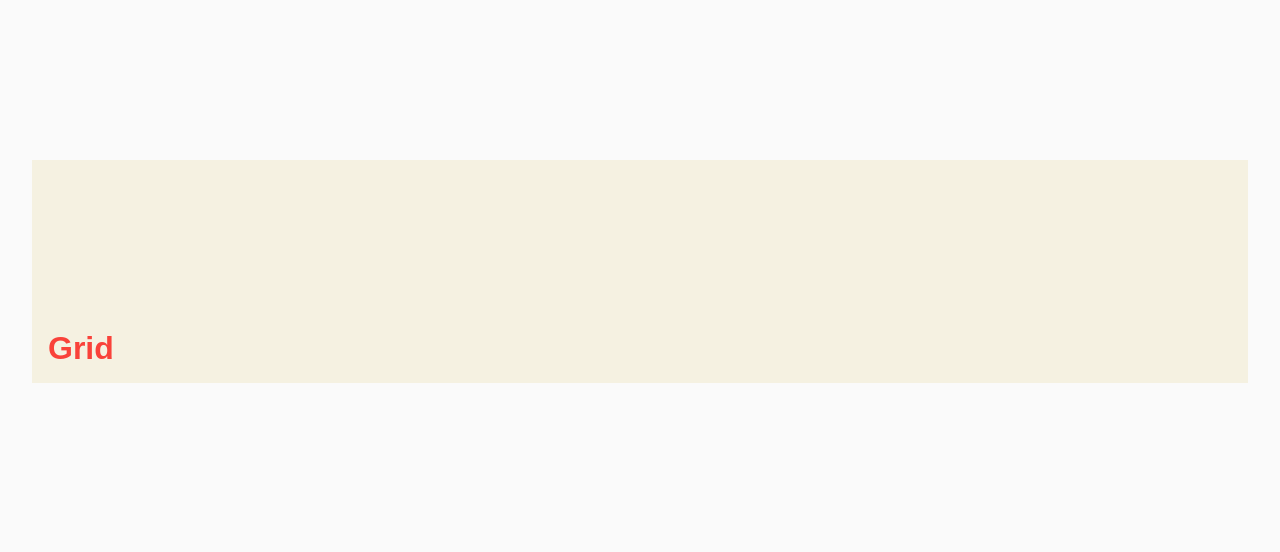
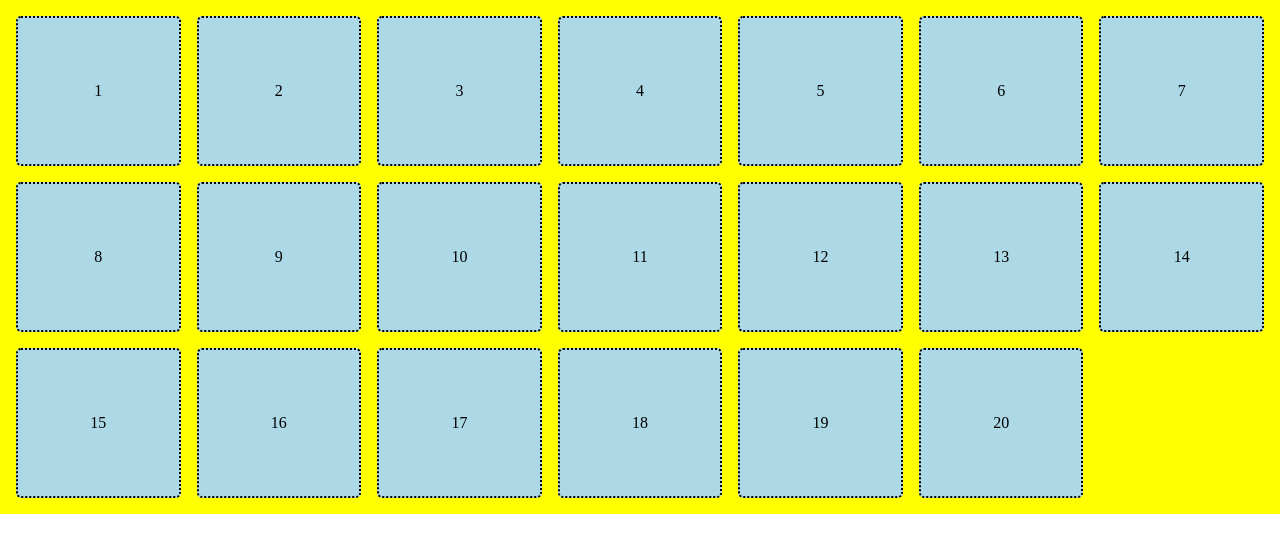
Before and after one commit to GitHubMaxwell/layout_playground, a React app: page / in a window 1280 px wide. Shown: the top 552 px of the page. Built offline with nearby package versions, Linux system fonts and the light colour scheme.

Commit message:
grid boxes done next mondrian

```diff
--- a/index.html
+++ b/index.html
@@ -4,7 +4,7 @@
 <head>
   <meta charset="utf-8">
   <meta name="viewport" content="width=device-width, initial-scale=1, shrink-to-fit=no">
-  <title>Medium Interface</title>
+  <title>React Layout Playground</title>
 </head>
 
 <body>
--- a/src/components/App.js
+++ b/src/components/App.js
@@ -1,10 +1,12 @@
 import React from 'react';
 // import Jan from './Jan.js';
-import Grid from './Grid.js';
+// import Grid from './Grid.js';
+import Boxes from './Boxes.js';
 
 export default function App() {
     return (
         // <Jan />
-        <Grid />
+        // <Grid />
+        <Boxes />
     )
 }
--- /dev/null
+++ b/src/components/Boxes.js
@@ -0,0 +1,22 @@
+import React, { Component } from 'react';
+
+export default class Boxes extends Component {
+    constructor() {
+        super()
+        this.state = {
+            items: [
+                1, 2, 3, 4, 5, 6, 7, 8, 9, 10, 11, 12, 13, 14, 15, 16, 17, 18, 19, 20
+            ]
+        }
+    }
+
+    render() {
+        // let wid = document.getElementsByClassName('boxes').offsetWidth;
+        // console.log(wid)
+        return (
+            <main>
+                {this.state.items.map(ele => <div key={ele} className="boxes"><p>{ele}</p></div>)}
+            </main>
+        )
+    }
+}
--- a/src/components/Grid.js
+++ b/src/components/Grid.js
@@ -2,8 +2,15 @@
 
 export default function Grid() {
     return (
-        <main>
+        <main className="grid_container">
+            <p>hello</p>
             <h1>Grid</h1>
+
+            <ul>
+                <li>About</li>
+                <li>About</li>
+                <li>About</li>
+            </ul>
         </main>
     )
 }
--- /dev/null
+++ b/src/styles/boxes.scss
@@ -0,0 +1,33 @@
+* {
+    box-sizing:border-box;
+}
+body {
+    margin: 0 ;
+    padding: 0;
+}
+main {
+    display:grid;
+    grid-template-columns: repeat(auto-fit, minmax(150px, 1fr));
+    background:yellow;
+    grid-gap:1em;
+    // margin:2em;
+    padding:1em;
+}
+.boxes {
+    // display: block;
+    width:100%;
+    height:150px;
+    // margin:1em;
+    border:2px dotted black;
+    border-radius:5px;
+    background: lightblue;
+    display:flex;
+    align-items: center;
+    justify-content: center;
+    transition:200ms;
+    &:hover {
+        background:blue;
+        color:white;
+        border:none;
+    }
+}
--- /dev/null
+++ b/src/styles/grid.scss
@@ -0,0 +1,69 @@
+* {
+    box-sizing: border-box;
+}
+
+.grid_container {
+    display: grid;
+    // grid-template-columns: 1fr max-content 1fr;
+    grid-template-columns: repeat(auto-fit, minmax(200px, 1fr));
+    grid-template-rows: auto auto auto;
+    grid-gap:1rem;
+    background: yellow;
+}
+p {
+    grid-column: 1/2;
+    grid-row: 1/3;
+    background: purple;
+    display: flex;
+    justify-content: center;
+    align-items:center;
+}
+
+h1 {
+    grid-column: 2/3;
+    grid-row:2/3;
+    background: green;
+    border-radius: 10px;
+    text-align: center;
+}
+
+ul {
+    display:contents;
+    // grid-row: 3/3;
+    background:black;
+    list-style: none;
+    color:white;
+    text-align:center;
+}
+
+li {
+    grid-column: 3/4;
+    background:black;
+}
+li:nth-child(1) {
+    grid-row: 1/2;
+    // grid-column: 3/4;
+    // background:black;
+}
+
+li:nth-child(2) {
+    grid-row: 2/3;
+    // grid-column: 3/4;
+    // background:black;
+    // align-self:center;
+    display: flex;
+    justify-content: center;
+    align-items:center;
+}
+
+li:nth-child(3) {
+    grid-row: 3/4;
+    // grid-column: 3/4;
+    // background:black;
+}
+
+// li {
+//     grid-row: 2/4;
+//     grid-column: 3/4;
+//     background:black;
+// }
```
Also changed, not shown: src/components/Mondrian.js (+9 -0 lines), src/index.js (+6 -4 lines), src/styles/jan.scss (renamed from src/styles/jan_style.scss).
